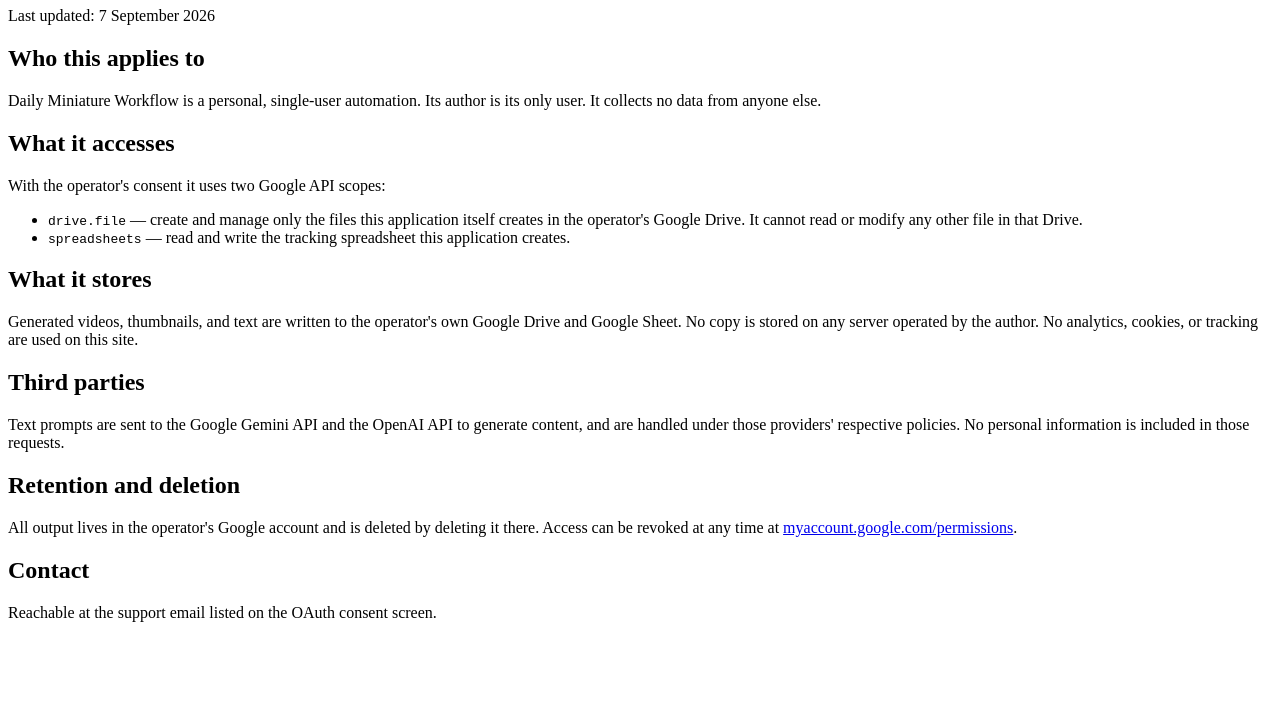
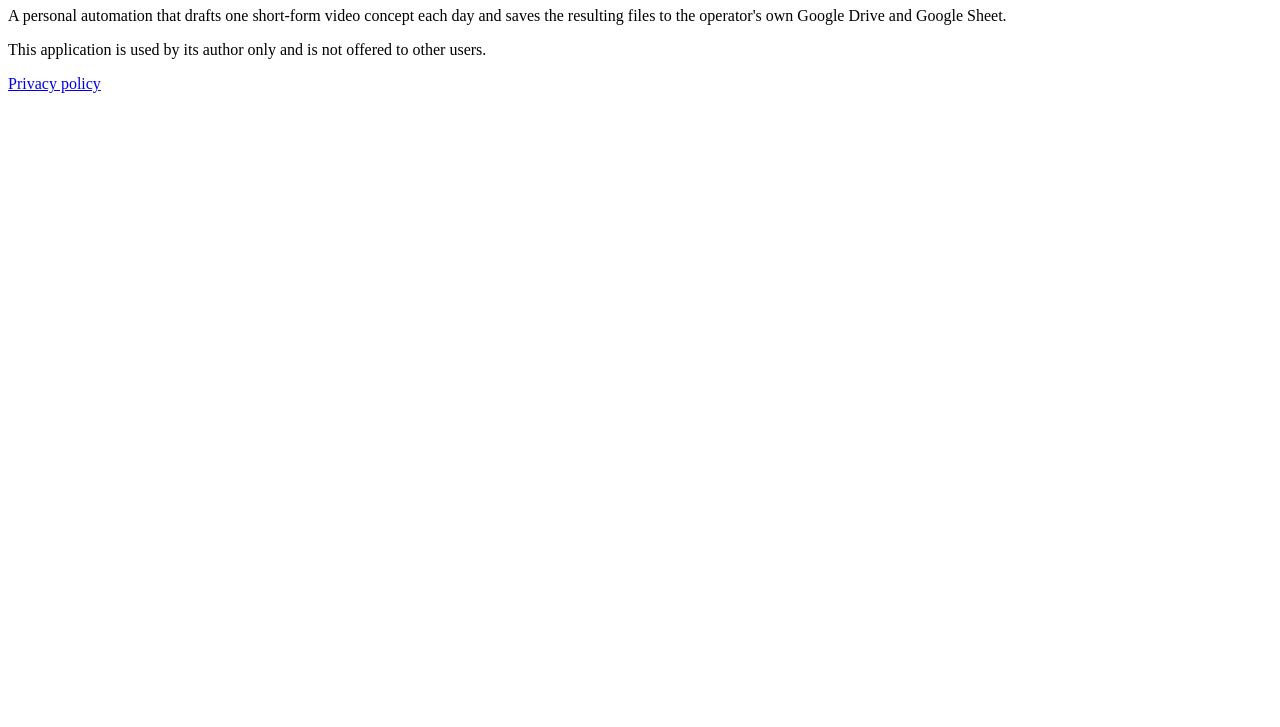
Before and after one commit to aman156/aman.msharma14.github.io, a plain HTML site: page index.html in a window 1280 px wide. Shown: the part 73-800 px from the top of the page. Drawn offline with Linux system fonts and the light colour scheme.

Commit message:
Update index.html

```diff
--- a/index.html
+++ b/index.html
@@ -1,30 +1,7 @@
 <!doctype html>
-<title>Privacy Policy — Daily Miniature Workflow</title>
-<h1>Privacy Policy</h1>
-<p>Last updated: 7 September 2026</p>
-<h2>Who this applies to</h2>
-<p>Daily Miniature Workflow is a personal, single-user automation. Its author is
-its only user. It collects no data from anyone else.</p>
-<h2>What it accesses</h2>
-<p>With the operator's consent it uses two Google API scopes:</p>
-<ul>
-  <li><code>drive.file</code> — create and manage only the files this application
-      itself creates in the operator's Google Drive. It cannot read or modify any
-      other file in that Drive.</li>
-  <li><code>spreadsheets</code> — read and write the tracking spreadsheet this
-      application creates.</li>
-</ul>
-<h2>What it stores</h2>
-<p>Generated videos, thumbnails, and text are written to the operator's own Google
-Drive and Google Sheet. No copy is stored on any server operated by the author.
-No analytics, cookies, or tracking are used on this site.</p>
-<h2>Third parties</h2>
-<p>Text prompts are sent to the Google Gemini API and the OpenAI API to generate
-content, and are handled under those providers' respective policies. No personal
-information is included in those requests.</p>
-<h2>Retention and deletion</h2>
-<p>All output lives in the operator's Google account and is deleted by deleting it
-there. Access can be revoked at any time at
-<a href="https://myaccount.google.com/permissions">myaccount.google.com/permissions</a>.</p>
-<h2>Contact</h2>
-<p>Reachable at the support email listed on the OAuth consent screen.</p>
+<title>Daily Miniature Workflow</title>
+<h1>Daily Miniature Workflow</h1>
+<p>A personal automation that drafts one short-form video concept each day and
+saves the resulting files to the operator's own Google Drive and Google Sheet.</p>
+<p>This application is used by its author only and is not offered to other users.</p>
+<p><a href="privacy.html">Privacy policy</a></p>
```
